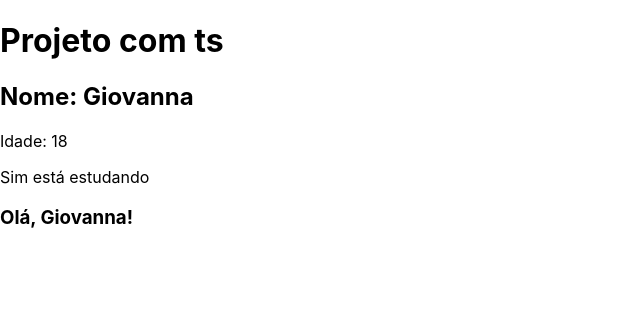
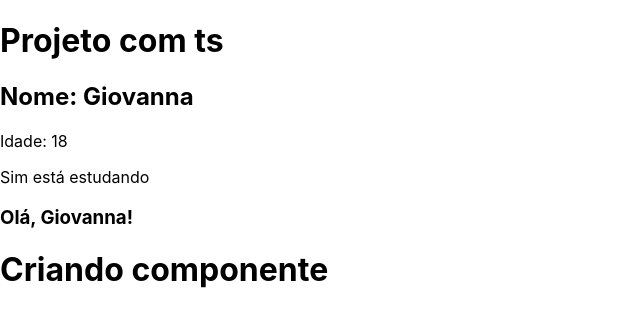
Before and after one commit to Gioomoraes/react-ts, a React (Create React App) app: page / in a window 1280 px wide. Shown: the top 326 px of the page, without its empty margins (0-640 px from the left). Built offline with nearby package versions, Linux system fonts and the light colour scheme.

Commit message:
add component to app

```diff
--- a/src/App.tsx
+++ b/src/App.tsx
@@ -1,4 +1,6 @@
 import React from 'react';
+
+import FirstComponent from './components/FirstComponent';
 
 function App() {
 
@@ -16,6 +18,7 @@ function App() {
      <p>Idade: {age}</p>
      {isStudent && <p>Sim está estudando</p>}
      <h3>{userGreeting(name)}</h3>
+     <FirstComponent />
     </div>
   );
 }
```
